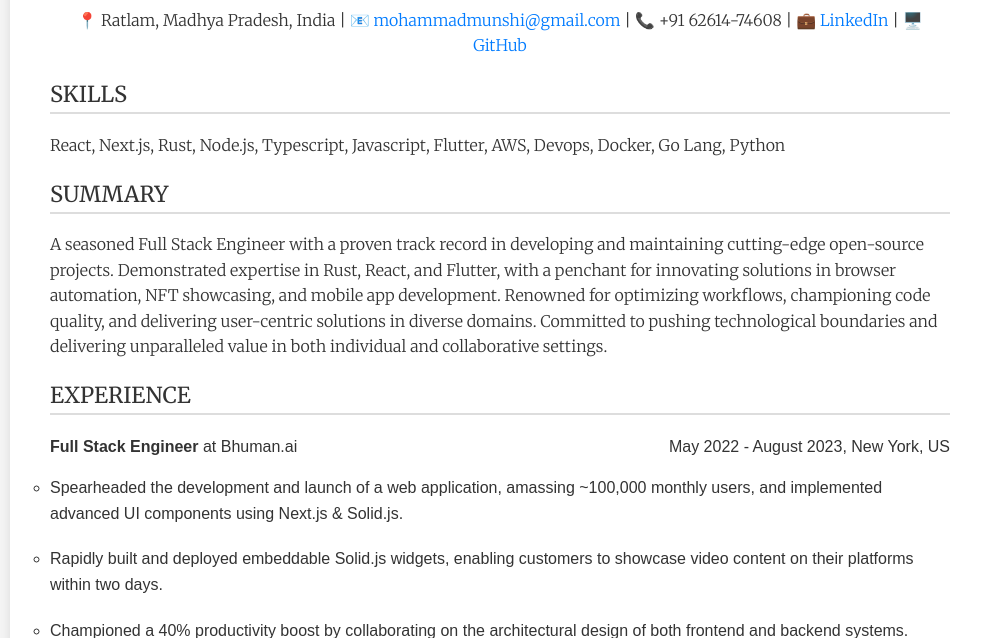
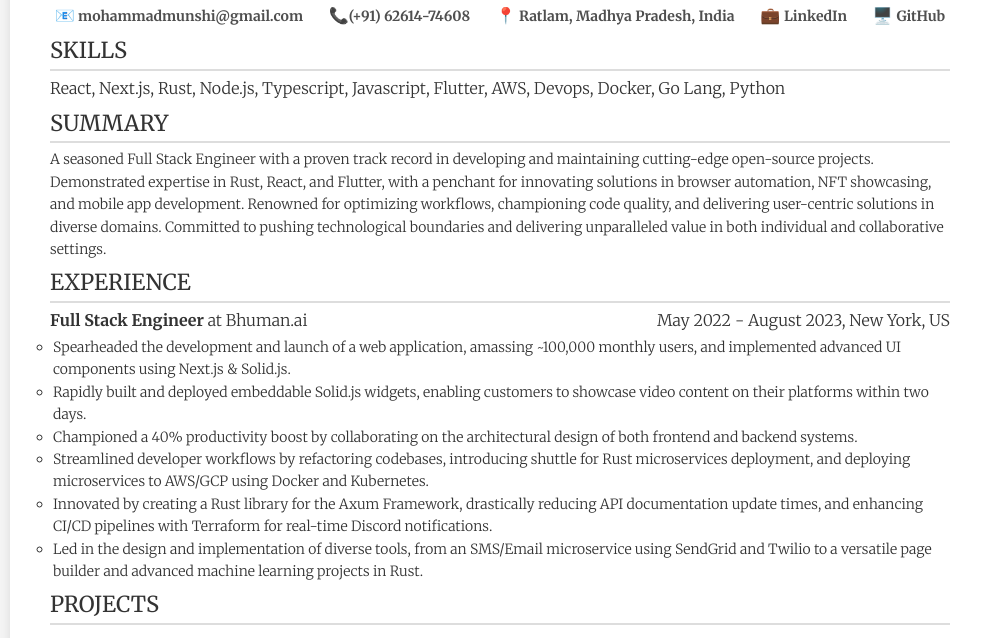
Before and after one commit to mzrokz/resume_md, a plain HTML site: page index.html in a window 1280 px wide. Shown: the part 102-740 px from the top of the page, without its empty margins (140-1121 px from the left). Drawn offline with Linux system fonts and the light colour scheme; a web font is replaced by a local one.

Commit message:
Compression & styling
Removed spaces to make it vertically compact and made styling fixes

```diff
--- a/index.html
+++ b/index.html
@@ -6,8 +6,7 @@
     <title>Mohammad Munshi - Full Stack Engineer</title>
     <link
       href="https://fonts.googleapis.com/css2?family=Loma&family=Merriweather:wght@300;400;700&family=FreeSerif&display=swap"
-      rel="stylesheet"
-    />
+      rel="stylesheet" />
     <link rel="stylesheet" href="style.css" />
   </head>
 
@@ -15,27 +14,29 @@
     <div class="container">
       <header>
         <h1>Mohammad Munshi</h1>
-        <header>
-          <p>
-            📍 Ratlam, Madhya Pradesh, India | 📧
-            <a href="mailto:mohammadmunshi@gmail.com"
-              >mohammadmunshi@gmail.com</a
-            >
-            | 📞 +91 62614-74608 | 💼
-            <a href="https://www.linkedin.com/in/mohammad-munshi-133575213/"
-              >LinkedIn</a
-            >
-            | 🖥️ <a href="https://github.com/mdrokz">GitHub</a>
-          </p>
-        </header>
-        <!-- <p>Ratlam, Madhya Pradesh, India</p>
-            <p>Email: <a href="mailto:mohammadmunshi@gmail.com">mohammadmunshi@gmail.com</a></p>
-            <p>Phone: +91 62614-74608</p>
-            <p>LinkedIn: <a href="https://www.linkedin.com/in/mohammad-munshi-133575213/">Mohammad Munshi</a></p>
-            <p>GitHub: <a href="https://github.com/mdrokz">mdrokz</a></p> -->
+        <div class="info">
+          <span>
+            📧<a href="mailto:mohammadmunshi@gmail.com">
+              mohammadmunshi@gmail.com
+            </a>
+          </span>
+          <span> 📞<a href="tel:+916261474608">(+91) 62614-74608</a></span>
+          <span>
+            📍<a href="https://goo.gl/maps/XrwYrZCPj85ChbVv7">
+              Ratlam, Madhya Pradesh, India
+            </a>
+          </span>
+          <span>
+            💼
+            <a href="https://www.linkedin.com/in/mohammad-munshi-133575213/">
+              LinkedIn
+            </a>
+          </span>
+          <span> 🖥️ <a href="https://github.com/mdrokz">GitHub</a> </span>
+        </div>
       </header>
 
-      <section>
+      <section class="section-skills">
         <h2>SKILLS</h2>
         <p>
           React, Next.js, Rust, Node.js, Typescript, Javascript, Flutter, AWS,
@@ -43,7 +44,7 @@
         </p>
       </section>
 
-      <section>
+      <section class="section-summary">
         <h2>SUMMARY</h2>
         <p>
           A seasoned Full Stack Engineer with a proven track record in
--- a/style.css
+++ b/style.css
@@ -1,6 +1,7 @@
 body {
   /* font-family: 'Arial', sans-serif; */
-  font-family: "Loma", sans-serif;
+  font-family: "Merriweather", serif;
+  font-weight: 300;
   margin: 0;
   padding: 40px;
   background-color: #f4f4f4;
@@ -8,50 +9,16 @@ body {
   line-height: 1.6;
 }
 
-.container {
-  max-width: 900px;
-  margin: 0 auto;
-  background-color: #fff;
-  padding: 20px 40px;
-  box-shadow: 0 0 10px rgba(0, 0, 0, 0.1);
-}
-
-header {
-  text-align: center;
-  /* margin-bottom: 40px; */
-}
-
-header h1 {
-  font-family: "Merriweather", serif;
-  font-weight: 700;
-  font-size: 28px;
-  margin: 0;
-}
-
-header p,
-section p,
-.description {
-  font-family: "Merriweather", serif;
-  font-weight: 300;
-  /* Light */
-  /* ... other styles ... */
-}
-
+/* ------ over-rides ------ */
 h2,
 li strong {
-  font-family: "Merriweather", serif;
   font-weight: 400;
-}
-
-header p {
-  margin: 5px 0;
 }
 
 h2 {
   font-size: 22px;
   border-bottom: 2px solid #ddd;
-  /* padding-bottom: 10px; */
-  /* margin-top: 40px; */
+  margin: 5px 0px;
 }
 
 ul {
@@ -64,7 +31,7 @@ li {
 }
 
 a {
-  color: #007bff;
+  color: #4f4f4f;
   text-decoration: none;
 }
 
@@ -72,9 +39,40 @@ a:hover {
   text-decoration: underline;
 }
 
-#projectsList {
-  display: grid;
-  grid-template-columns: 400px 400px;
+/* ------------------------------ */
+
+/* ------ header ------ */
+header {
+  text-align: center;
+  /* margin-bottom: 40px; */
+}
+
+header h1 {
+  font-weight: 700;
+  font-size: 28px;
+  margin: 0;
+}
+
+header .info {
+  display: flex;
+  justify-content: space-around;
+  column-gap: 1rem;
+}
+
+header .info span a {
+  font-size: 14px;
+  color: rgb(79, 79, 79);
+  font-weight: 600;
+}
+
+/* ------------------------------ */
+
+.container {
+  max-width: 900px;
+  margin: 0 auto;
+  background-color: #fff;
+  padding: 20px 40px;
+  box-shadow: 0 0 10px rgba(0, 0, 0, 0.1);
 }
 
 .expr_title {
@@ -87,7 +85,29 @@ a:hover {
 }
 
 .achievements {
-  font-family: "FreeSerif", serif;
   margin-top: 10px;
   padding-left: 20px;
 }
+
+.section-summary p,
+.section-skills p {
+  margin: 3px 0;
+}
+
+.section-summary p {
+  font-size: 14px;
+}
+
+#experienceList ul {
+  margin: 3px;
+}
+
+#experienceList ul li {
+  margin: 0;
+  font-size: 14px;
+}
+
+#projectsList {
+  display: grid;
+  grid-template-columns: 1fr 1fr;
+}
```
